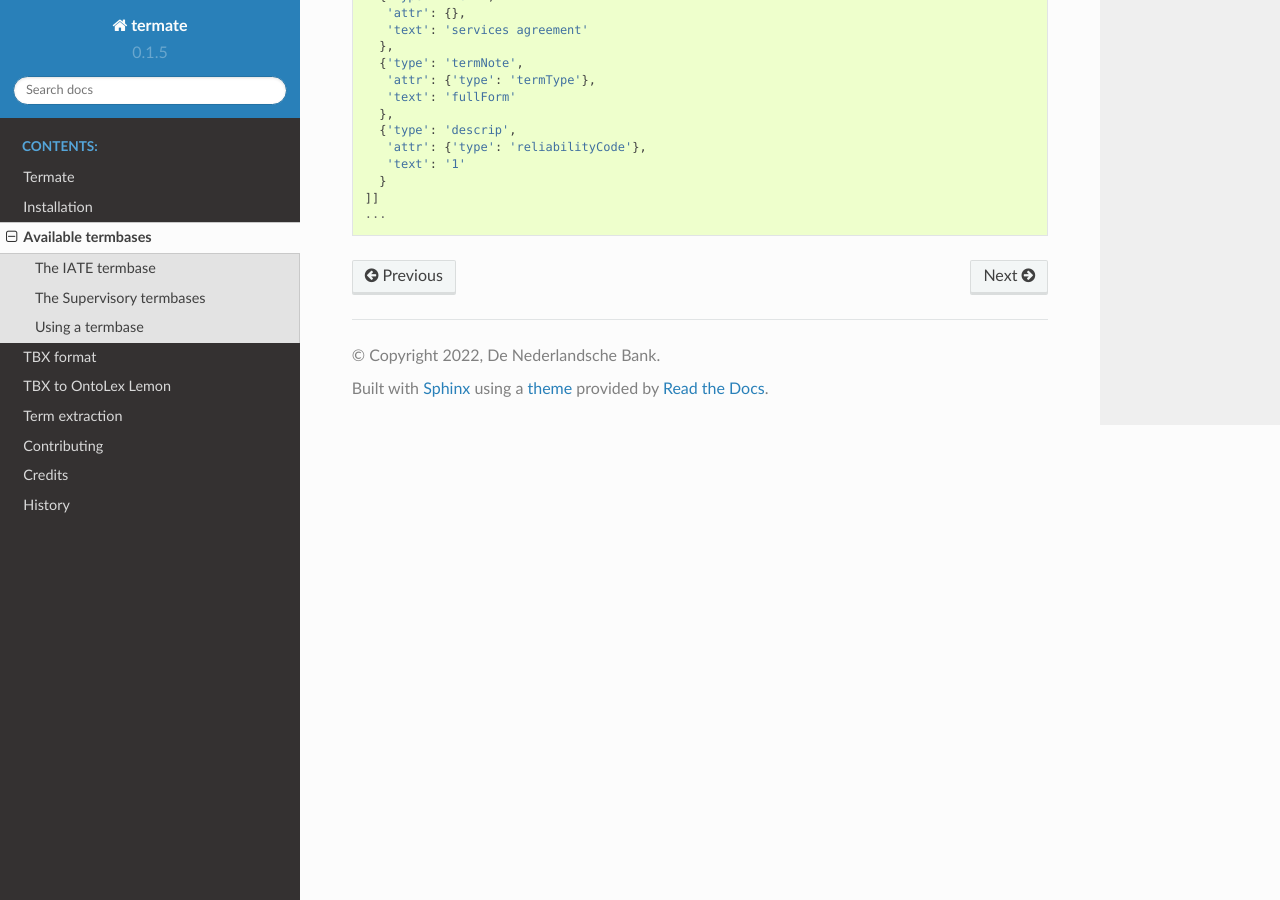
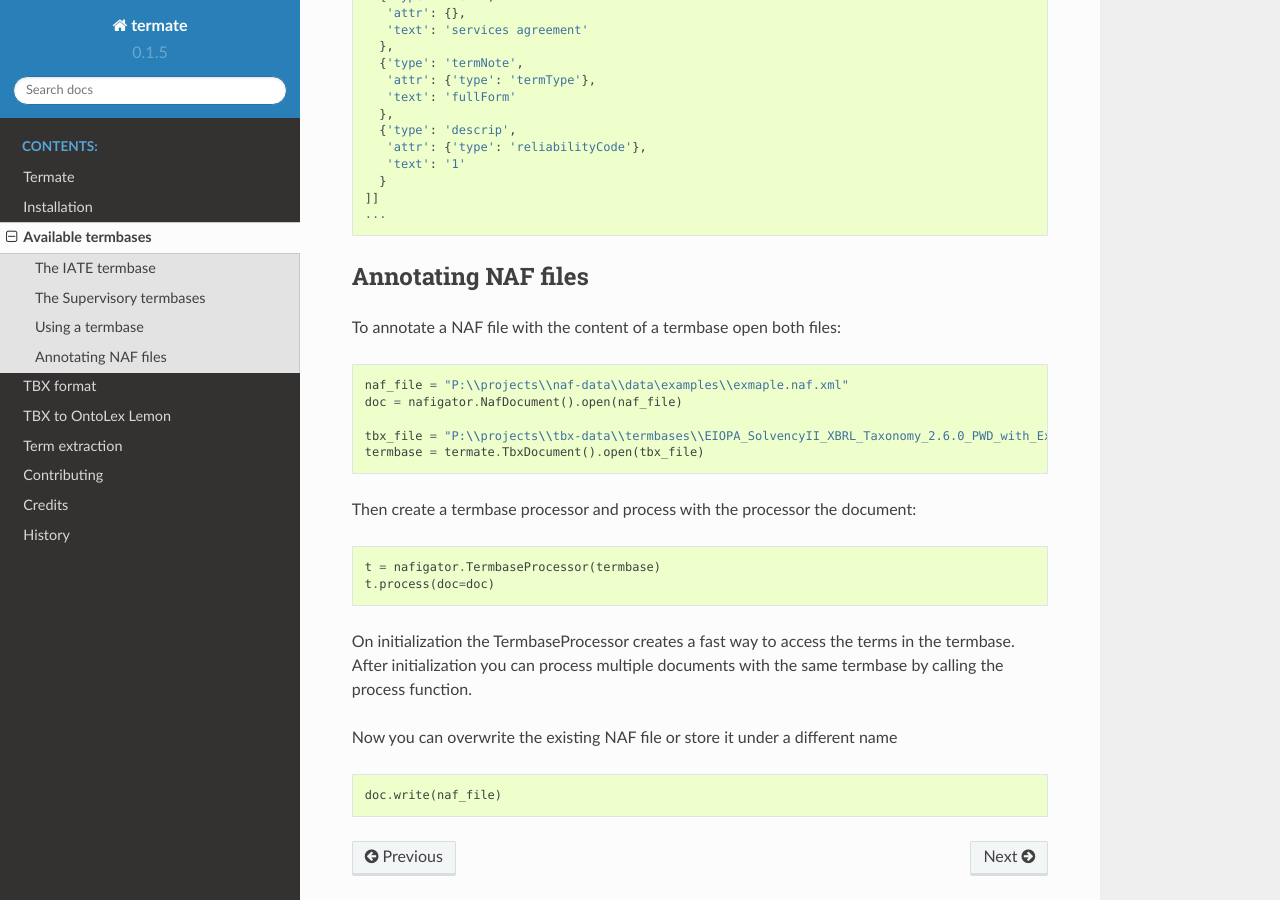
Before and after one commit to DeNederlandscheBank/termate, a Sphinx documentation site: the page built from docs/termbases.rst, in a window 1280 px wide and 900 px high, scrolled down 2897 px. Built offline with Sphinx 7.4.7 and the Read the Docs theme 2.0.0, drawn with Linux system fonts in a browser that asks for light colours.

Commit message:
added naf annotation

```diff
--- a/docs/termbases.rst
+++ b/docs/termbases.rst
@@ -151,3 +151,32 @@ The results of the first concept in the list then look for example like this:
       }
     ]]
     ...
+
+
+Annotating NAF files
+--------------------
+
+To annotate a NAF file with the content of a termbase open both files:
+
+::
+
+    naf_file = "P:\\projects\\naf-data\\data\examples\\exmaple.naf.xml"
+    doc = nafigator.NafDocument().open(naf_file)
+
+    tbx_file = "P:\\projects\\tbx-data\\termbases\\EIOPA_SolvencyII_XBRL_Taxonomy_2.6.0_PWD_with_External_Files.tbx"
+    termbase = termate.TbxDocument().open(tbx_file)
+
+Then create a termbase processor and process with the processor the document:
+
+::
+
+    t = nafigator.TermbaseProcessor(termbase)
+    t.process(doc=doc)
+
+On initialization the TermbaseProcessor creates a fast way to access the terms in the termbase. After initialization you can process multiple documents with the same termbase by calling the process function.
+
+Now you can overwrite the existing NAF file or store it under a different name
+
+::
+
+    doc.write(naf_file)
```
